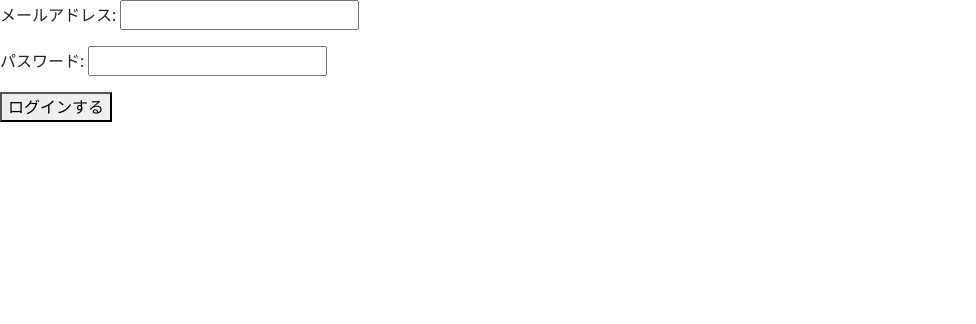
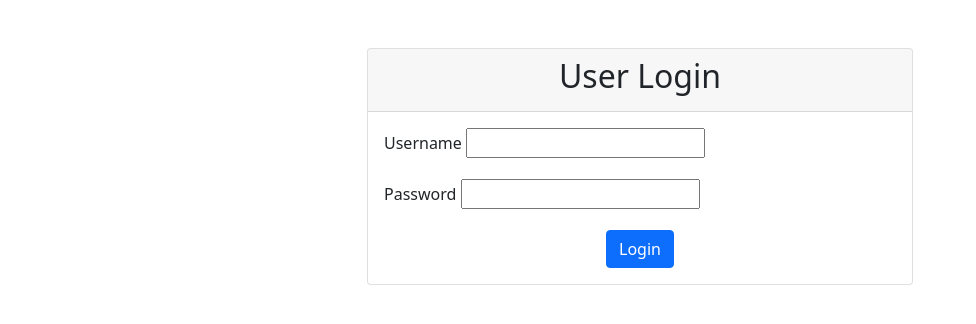
Before and after one commit to kaityo3/django-learn, a Django app: page /accounts/user_login/ in a window 1280 px wide. Shown: the part 56-380 px from the top of the page, without its empty margins (0-976 px from the left). Run offline with Django 4.2, Linux system fonts and the light colour scheme.

Commit message:
bootstrap追加

```diff
--- a/FunctionExam/templates/accounts/user_login.html
+++ b/FunctionExam/templates/accounts/user_login.html
@@ -6,9 +6,35 @@
   {% endfor %}
 {% endif %}
 
-<form method="POST">
-    {% csrf_token %}
-    {{ login_form.as_p }}
-    <button type="submit">ログインする</button>
+<div class="container mt-5">
+  <div class="row justify-content-center">
+      <div class="col-md-6">
+          <div class="card">
+              <div class="card-header">
+                  <h2 class="text-center">User Login</h2>
+              </div>
+              <div class="card-body">
+                  <form method="post">
+                      {% csrf_token %}
+                      <div class="mb-3">
+                          <label for="username" class="form-label">Username</label>
+                          {{ login_form.email }}
+                      </div>
+                      <div class="mb-3">
+                          <label for="password" class="form-label">Password</label>
+                          {{ login_form.password }}
+                      </div>
+                      <div class="text-center">
+                          <button type="submit" class="btn btn-primary">Login</button>
+                      </div>
+                  </form>
+              </div>
+          </div>
+      </div>
+  </div>
+</div>
+
+    {% comment %} {{ login_form.as_p }}
+    <button type="submit">ログインする</button> {% endcomment %}
 </form>
 {% endblock  %}
--- a/FunctionExam/templates/base.html
+++ b/FunctionExam/templates/base.html
@@ -2,6 +2,7 @@
 <html>
     <head>
         <meta charset="utf-8">
+        <meta name="viewport" content="width=device-width, initial-scale=1.0">
         <link href="https://cdn.jsdelivr.net/npm/bootstrap@5.0.2/dist/css/bootstrap.min.css" rel="stylesheet" integrity="sha384-EVSTQN3/azprG1Anm3QDgpJLIm9Nao0Yz1ztcQTwFspd3yD65VohhpuuCOmLASjC" crossorigin="anonymous">
         <script src="https://code.jquery.com/jquery-3.7.1.js" integrity="sha256-eKhayi8LEQwp4NKxN+CfCh+3qOVUtJn3QNZ0TciWLP4=" crossorigin="anonymous"></script>
         <title>{% block title %}ユーザー管理{% endblock %}</title>
```
Also changed, not shown: FunctionExam/templates/accounts/regist.html (+31 -2 lines).
